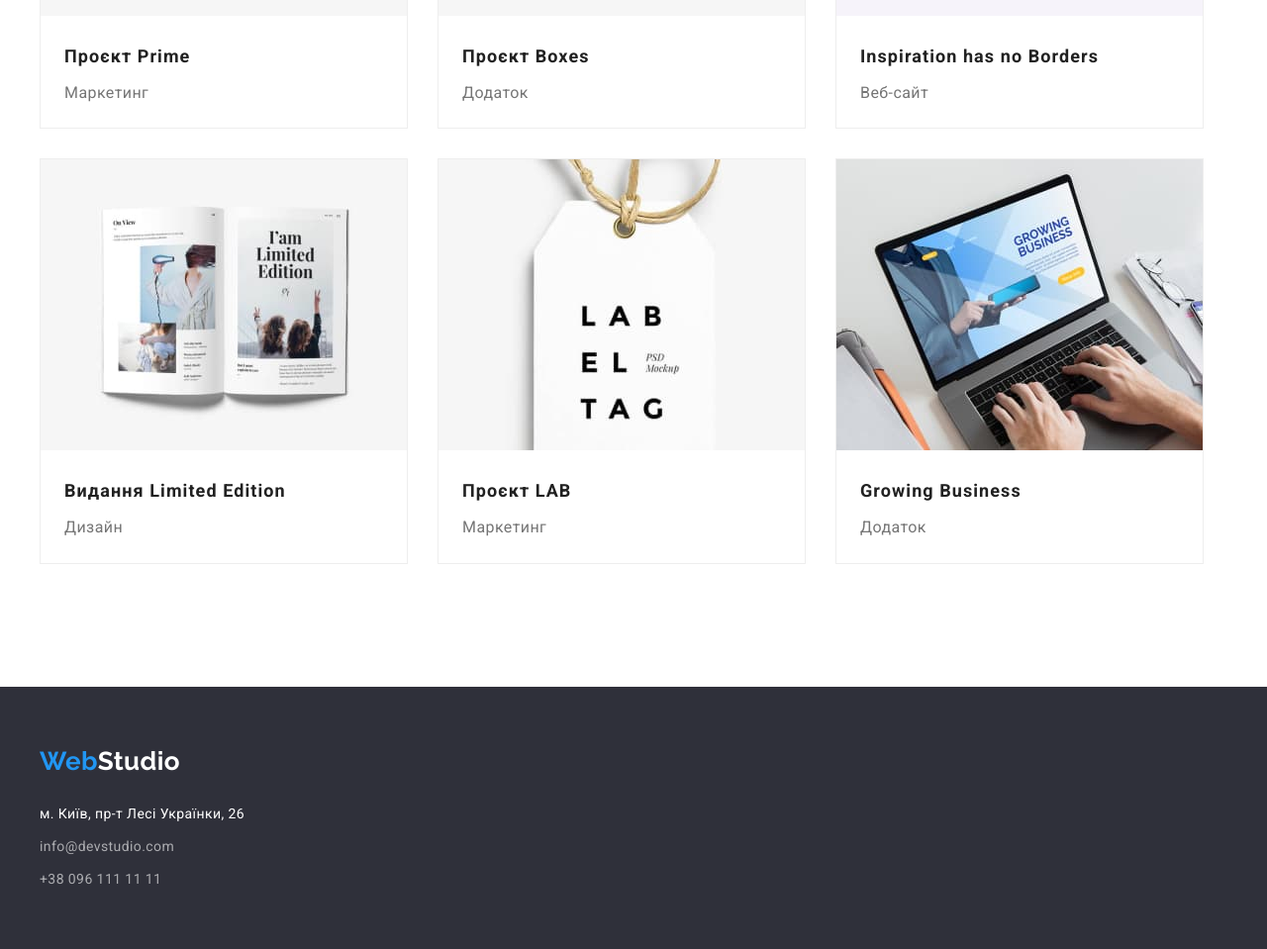
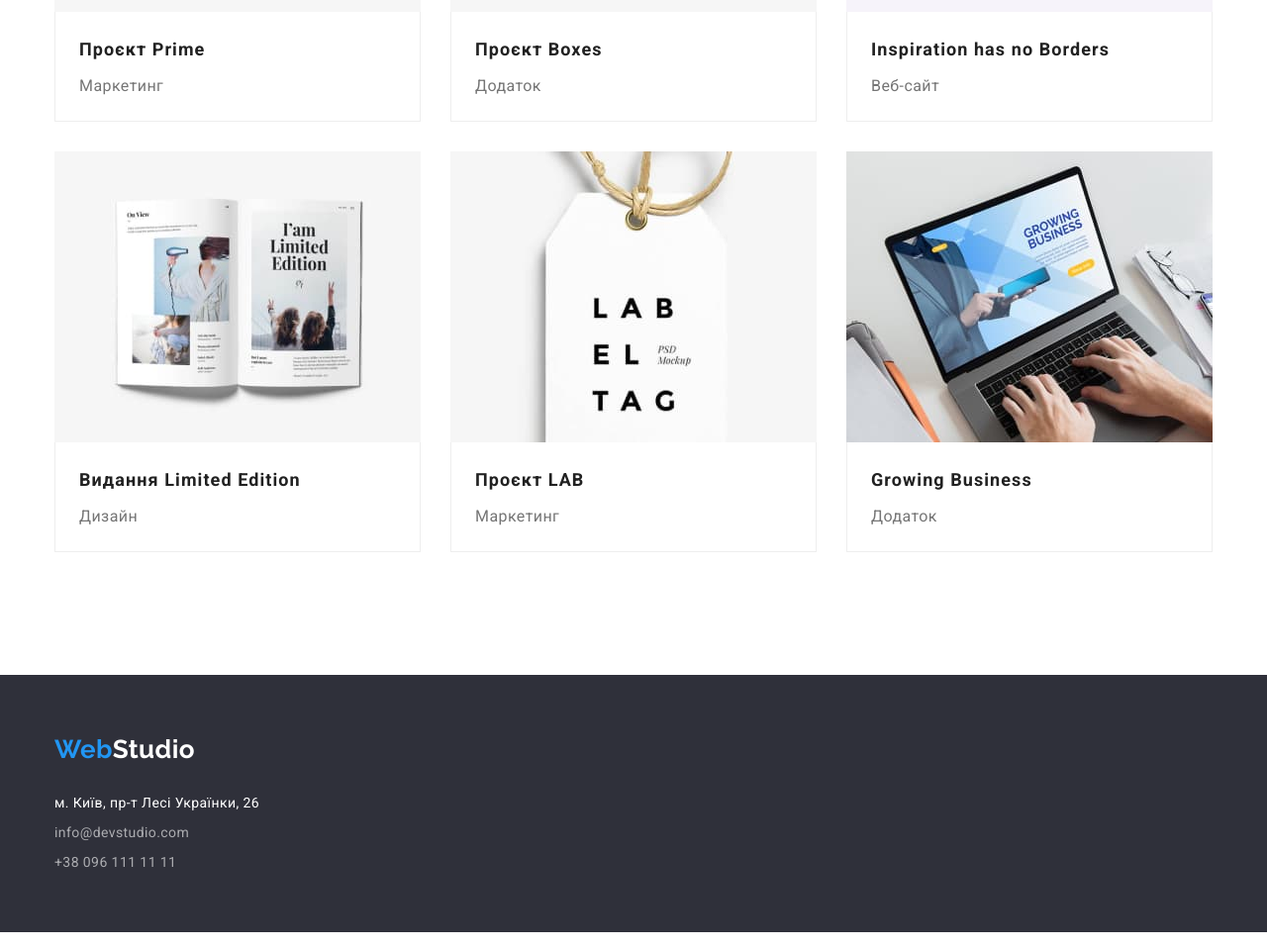
Before and after one commit to denis-marul/goit-markup-hw-03, a plain HTML site: page portfolio.html in a window 1280 px wide. Shown: the part 980-1939 px from the top of the page at 99% size. Drawn offline with nearby package versions, Linux system fonts and the light colour scheme.

Commit message:
Home Work 3 Fin
Fin Fin

```diff
--- a/css/styles.css
+++ b/css/styles.css
@@ -19,6 +19,12 @@ h4,
 h5,
 h6 {
   margin: 0px;
+}
+
+img {
+  display: block;
+  max-width: 100%;
+  height: auto;
 }
 
 ul {
@@ -53,7 +59,7 @@ body {
 }
 
 .conteiner {
-  width: 1230px;
+  width: 1200px;
   padding-left: 15px;
   padding-right: 15px;
   margin: 0 auto;
@@ -62,6 +68,10 @@ body {
 .section {
   padding-top: 94px;
   padding-bottom: 94px;
+}
+
+.page-header {
+  border-bottom: 1px solid #ECECEC;
 }
 
 .navigation {
@@ -218,10 +228,6 @@ body {
   margin-right: 30px;
 }
 
-.teammate-photo {
-  margin-bottom: 30px;
-}
-
 .teammate-name {
   font-weight: 500;
   font-size: 16px;
@@ -233,9 +239,12 @@ body {
   color: var(--third-color);
   font-size: 16px;
   line-height: 1.19;
-  margin-bottom: 30px;
 }
 
+.team-text {
+  padding-top: 30px;
+  padding-bottom: 30px;
+}
 
 .nav-link:hover,
 .nav-link:focus,
@@ -262,6 +271,7 @@ body {
   padding-top: 60px;
   padding-bottom: 60px;
 
+
 }
 
 .footer-logo {
@@ -277,7 +287,7 @@ body {
 }
 
 .address-list li:not(:last-child) {
-  margin-bottom: 12px;
+  margin-bottom: 9px;
 }
 
 .address-link {
@@ -293,6 +303,7 @@ body {
 .portfolio-list {
   display: flex;
   justify-content: center;
+  margin-bottom: 50px;
 }
 
 .portfolio-list li:not(:last-child) {
@@ -310,7 +321,6 @@ body {
   padding: 6px 22px;
   min-width: 67px;
   border-radius: 4px;
-  margin-bottom: 50px;
 }
 
 .portfolio-button:hover,
@@ -327,7 +337,6 @@ body {
 }
 
 .service-list li {
-  border: 1px solid #EEEEEE;
   margin-right: 30px;
   margin-bottom: 30px;
 }
@@ -336,6 +345,15 @@ body {
   margin-right: 0px;
 }
 
+.product-text {
+  padding-left: 24px;
+  padding-right: 24px;
+  padding-top: 20px;
+  padding-bottom: 20px;
+  border-left: 1px solid #EEEEEE;
+  border-right: 1px solid #EEEEEE;
+  border-bottom: 1px solid #EEEEEE;
+}
 
 .product-name {
   font-weight: 700;
@@ -343,15 +361,11 @@ body {
   line-height: 2;
   color: var(--main-color);
   letter-spacing: 0.06em;
-  margin-left: 24px;
   margin-bottom: 4px;
-  margin-top: 20px;
 }
 
 .product-type {
   font-size: 16px;
   line-height: 1.88;
   color: var(--third-color);
-  margin-left: 24px;
-  margin-bottom: 20px;
 }
--- a/portfolio.html
+++ b/portfolio.html
@@ -54,42 +54,60 @@
                 <ul class="service-list list">
                     <li> <a class="service-link link" href=""><img src="img/techcrack.jpg" alt="Веб-сайт на екрані"
                                 width="370">
+                            <div class="product-text">
                                 <h2 class="product-name">Технокряк</h2>
                                 <p class="product-type">Веб-сайт</p>
+                            </div>
                         </a></li>
                     <li> <a class="service-link link" href=""><img src="img/basketball.jpg" alt="Баскетбольні гравці"
                                 width="370">
+                            <div class="product-text">
                                 <h2 class="product-name">Постер <span lang="en">New Orlean vs Golden Star</span></h2>
                                 <p class="product-type">Дизайн</p>
+                            </div>
                         </a></li>
                     <li> <a class="service-link link" href=""><img src="img/restaurant.jpg" alt="Ресторан Сифуд"
                                 width="370">
+                            <div class="product-text">
                                 <h2 class="product-name">Ресторан Seafood</h2>
                                 <p class="product-type">Додаток</p>
+                            </div>
                         </a></li>
                     <li> <a class="service-link link" href=""><img src="img/hadphones.jpg" alt="Навушники" width="370">
+                            <div class="product-text">
                                 <h2 class="product-name">Проєкт <span lang="en">Prime</span></h2>
                                 <p class="product-type">Маркетинг</p>
+                            </div>
                         </a></li>
                     <li> <a class="service-link link" href=""><img src="img/boxes.jpg" alt="Коробочки" width="370">
+                            <div class="product-text">
                                 <h2 class="product-name">Проєкт <span lang="en">Boxes</span></h2>
                                 <p class="product-type">Додаток</p>
+                            </div>
                         </a></li>
                     <li> <a class="service-link link" href=""><img src="img/mac.jpg" alt="Мак" width="370">
+                            <div class="product-text">
                                 <h2 class="product-name" lang="en">Inspiration has no Borders</h2>
                                 <p class="product-type">Веб-сайт</p>
+                            </div>
                         </a></li>
                     <li> <a class="service-link link" href=""><img src="img/book.jpg" alt="Книжка" width="370">
+                            <div class="product-text">
                                 <h2 class="product-name">Видання <span lang="en">Limited Edition</span></h2>
                                 <p class="product-type">Дизайн</p>
+                            </div>
                         </a></li>
                     <li> <a class="service-link link" href=""><img src="img/labelt.jpg" alt="Лейбл тег" width="370">
+                            <div class="product-text">
                                 <h2 class="product-name">Проєкт <span lang="en">LAB</span></h2>
                                 <p class="product-type">Маркетинг</p>
+                            </div>
                         </a></li>
                     <li> <a class="service-link link" href=""><img src="img/macbook.jpg" alt="Ноутбук" width="370">
+                            <div class="product-text">
                                 <h2 class="product-name" lang="en">Growing Business</h2>
                                 <p class="product-type">Додаток</p>
+                            </div>
                         </a></li>
                 </ul>
         </section>
```
Also changed, not shown: index.html (+14 -4 lines). Lines whose indentation alone changed are shown as unchanged.
